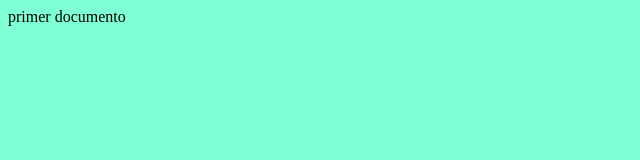
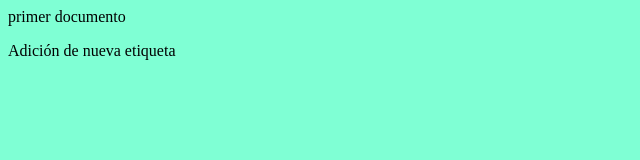
Before and after one commit to Fabiozil/RepoEjemplo, a plain HTML site: page index.html in a window 1280 px wide. Shown: the whole page, without its empty margins (0-640 px from the left). Drawn offline with Linux system fonts and the light colour scheme.

Commit message:
Adición de etiqueta p

```diff
--- a/index.html
+++ b/index.html
@@ -9,5 +9,6 @@
     </head>
     <body>
         primer documento
+        <p>Adición de nueva etiqueta</p>
     </body>
 </html>
```
